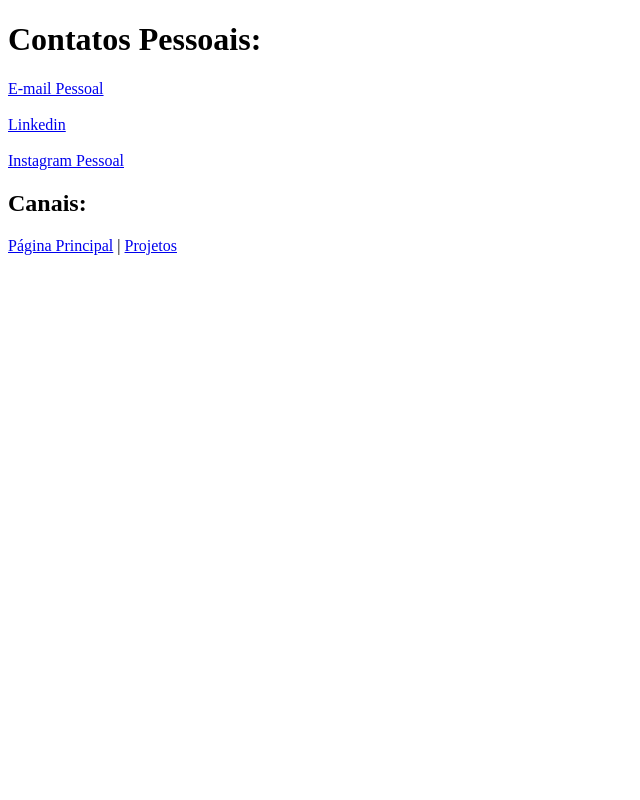
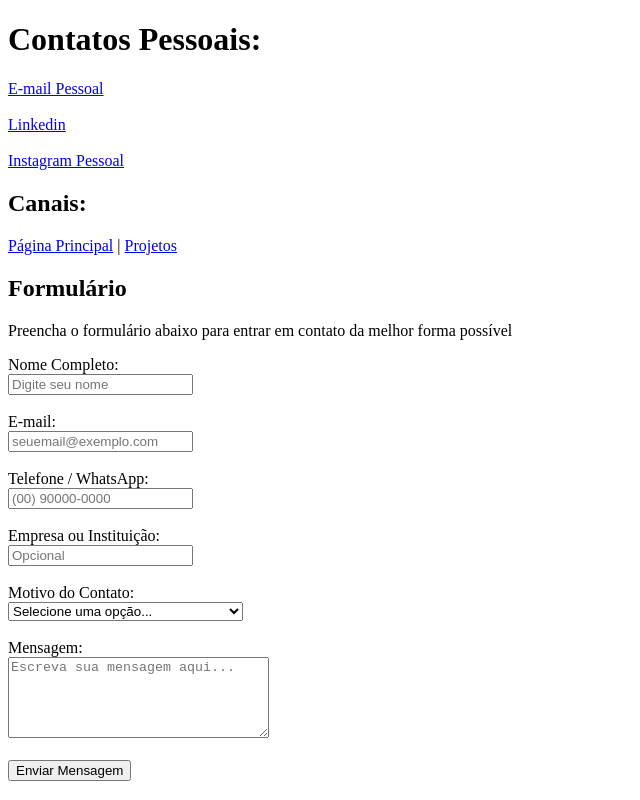
Before and after one commit to pedrograss/Portfolio-Pedro-Henrique, a plain HTML site: page contato.html in a window 1280 px wide. Shown: the whole page, without its empty margins (0-640 px from the left). Drawn offline with Linux system fonts and the light colour scheme.

Commit message:
formulario feito, colocado labels, inputs, área de texto e opções para selecionar

```diff
--- a/contato.html
+++ b/contato.html
@@ -1,5 +1,5 @@
 <!DOCTYPE html>
-<html lang="en">
+<html lang="pt-BR">
 
 <head>
     <meta charset="UTF-8">
@@ -10,13 +10,73 @@
 <body>
     <h1>Contatos Pessoais: </h1>
     <a href="pedrohenriquedasilva200690@gmail.com" target="_blanck" rel="noopener">E-mail Pessoal</a><br><br>
-    <a href="https://www.linkedin.com/in/pedro-grass/" target="_blanck" rel="noopener">Linkedin</a><br><br>
-    <a href="https://www.instagram.com/pedro_grass/" target="_blanck" rel="noopener">Instagram Pessoal</a><br>
+    <a href="https://www.linkedin.com/in/pedro-grass/">Linkedin</a><br><br>
+    <a href="https://www.instagram.com/pedro_grass/">Instagram Pessoal</a><br>
 
     <h2>Canais: </h2>
     <a href="index.html">Página Principal</a> |
     <a href="projetos.html">Projetos</a>
 
+    <h2>Formulário</h2>
+    <p>Preencha o formulário abaixo para entrar em contato da melhor forma possível</p>
+    <form action="#" method="POST">
+        <!-- Campo 1: Texto -->
+        <div>
+            <label for="nome">Nome Completo:</label><br>
+            <input type="text" id="nome" name="nome" placeholder="Digite seu nome" required>
+        </div>
+        <br>
+
+        <!-- Campo 2: E-mail -->
+        <div>
+            <label for="email">E-mail:</label><br>
+            <input type="email" id="email" name="email" placeholder="seuemail@exemplo.com" required>
+        </div>
+        <br>
+
+        <!-- Campo 3: Telefone -->
+        <div>
+            <label for="telefone">Telefone / WhatsApp:</label><br>
+            <input type="tel" id="telefone" name="telefone" placeholder="(00) 90000-0000">
+        </div>
+        <br>
+
+
+        <!-- Campo 4: Empresa ou Instituição -->
+        <div>
+            <label for="empresa">Empresa ou Instituição:</label><br>
+            <input type="text" id="empresa" name="empresa" placeholder="Opcional">
+        </div>
+        <br>
+
+        <!-- Campo 5: Lista de seleção (Select) -->
+        <div>
+            <label for="assunto">Motivo do Contato:</label><br>
+            <select id="assunto" name="assunto" required>
+                <option value="">Selecione uma opção...</option>
+                <option value="emprego">Oportunidade de Emprego / Estágio</option>
+                <option value="freelance">Orçamento de Projeto (Freelance)</option>
+                <option value="networking">Networking / Parceria</option>
+                <option value="outro">Outros Assuntos</option>
+            </select>
+        </div>
+        <br>
+
+        <!-- Campo 6: Área de texto grande (Textarea) -->
+        <div>
+            <label for="mensagem">Mensagem:</label><br>
+            <textarea id="mensagem" name="mensagem" rows="5" cols="30" placeholder="Escreva sua mensagem aqui..."
+                required></textarea>
+        </div>
+        <br>
+
+        <!-- Botão de envio -->
+        <button type="submit">Enviar Mensagem</button>
+    </form>
+
+
+
+
 </body>
 
 </html>
```
